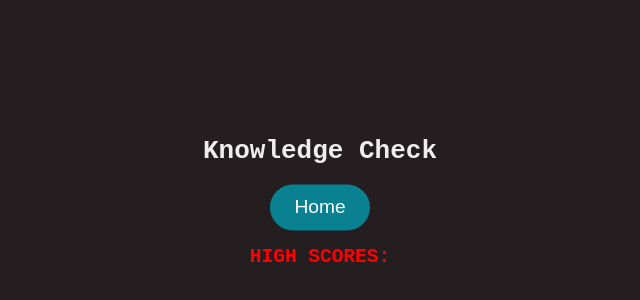
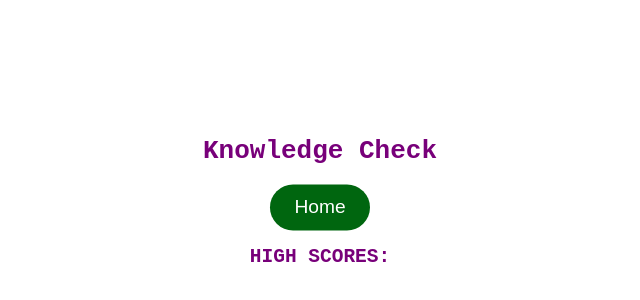
Before and after one commit to ceca24/knowledge-check, a plain HTML site: page highscore.html in a window 1280 px wide. Shown: the part 206-506 px from the top of the page, without its empty margins (328-968 px from the left). Drawn offline with Linux system fonts and the light colour scheme.

Commit message:
adjusted codes in both CSS

```diff
--- a/assets/css/highscore.css
+++ b/assets/css/highscore.css
@@ -3,8 +3,8 @@ body{
     top:50%;
     left: 50%;
     transform: translate(-50%, -50%);
-    background-color:#251e21;
-    color: #eee;
+    background-color:#ffffff;
+    color: rgb(120, 0, 122);
     text-align: center;
     font-family: monospace;
 }
@@ -12,7 +12,7 @@ body{
 button {
     flex-wrap: wrap;
     position:relative;
-    background:#098191;
+    background:rgb(0, 102, 15);
     color:#eee;
     border: none;
     border-radius: 50px;
@@ -25,7 +25,7 @@ button a {
     color: #ffffff;
   }
   button:hover {
-    background: #251e21;
+    background: #4c0121;
     cursor: grab;
     color: #eee;
     transition: ease .5s;
@@ -33,10 +33,10 @@ button a {
 
   h2 {
     text-decoration: none;
-    color:red;
+    color:rgb(120, 0, 122);
   }
 
   #highScores{
-    color:chartreuse;
+    color:rgb(0, 102, 15);
     font-size: 20px;
   }
--- a/assets/css/style.css
+++ b/assets/css/style.css
@@ -12,7 +12,7 @@ body{
 button {
     flex-wrap: wrap;
     position:relative;
-    background: #00444e;
+    background: #004e16;
     color:#eee;
     border: none;
     border-radius: 50px;
@@ -23,7 +23,7 @@ button {
 
 a {
     text-decoration: none;
-    color: red;
+    color: rgb(178, 0, 0);
 }
 
 a:hover {
@@ -64,7 +64,7 @@ button:hover {
     position: absolute;
     top: 0px;
     right: 0px;
-    color: chartreuse;
+    color: rgb(0, 124, 89);
     font-size: 20px;
 }
 
@@ -75,7 +75,7 @@ button:hover {
 .submitButton {
     flex-wrap: wrap;
     position:relative;
-    background:#098191;
+    background:#005f18;
     color:#eee;
     border: none;
     border-radius: 50px;
@@ -83,7 +83,7 @@ button:hover {
     font-size: 1.2rem;
 }
 .submitButton:hover {
-    background:#251e21;
+    background:#5b0027;
     cursor: grab;
     color: #eee;
     transition: ease .5s;
```
